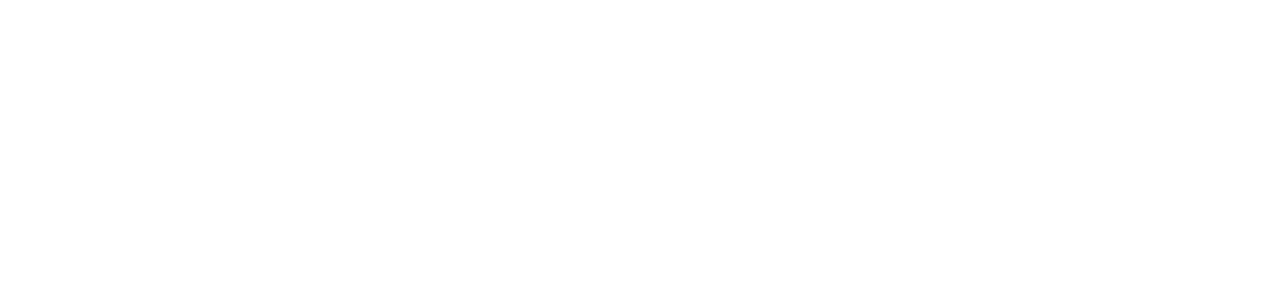
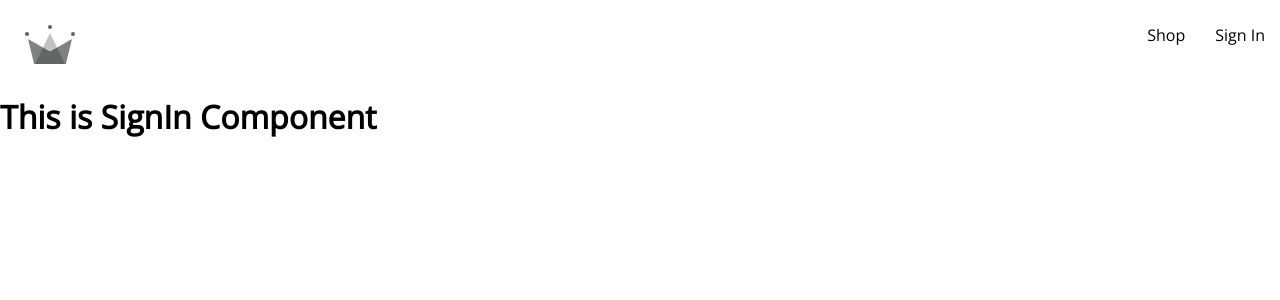
Before and after one commit to ChillYao/React-Crown-Clothing, a React (Create React App) app: page /signin in a window 1280 px wide. Before the commit this address had no page. Shown: the top 300 px of the page. Built offline with nearby package versions, Linux system fonts and the light colour scheme.

Commit message:
initial setup of the signin page

```diff
--- a/src/App.js
+++ b/src/App.js
@@ -2,6 +2,7 @@
 import { Routes, Route } from 'react-router-dom';
 import Home from './routes/home/home.component';
 import Navigation from './routes/navigation/navigation.component';
+import SignIn from './routes/sign-in/sign-in.component';
 
 const Shop = () => {
     return (
@@ -19,6 +20,7 @@
             <Route path="/" element={<Navigation />}>
                 <Route index element={<Home />}></Route>
                 <Route path="shop" element={<Shop />}></Route>
+                <Route path="signin" element={<SignIn />}></Route>
             </Route>
         </Routes>
     );
--- a/src/routes/navigation/navigation.component.jsx
+++ b/src/routes/navigation/navigation.component.jsx
@@ -14,6 +14,9 @@
                     <Link className="nav-link" to="/shop">
                         <div>Shop</div>
                     </Link>
+                    <Link className="nav-link" to="/signin">
+                        <div>Sign In</div>
+                    </Link>
                 </div>
             </div>
             <Outlet />
--- /dev/null
+++ b/src/routes/sign-in/sign-in.component.jsx
@@ -0,0 +1,11 @@
+import React from 'react';
+
+const SignIn = () => {
+    return (
+        <div>
+            <h1>This is SignIn Component</h1>
+        </div>
+    );
+};
+
+export default SignIn;
```
